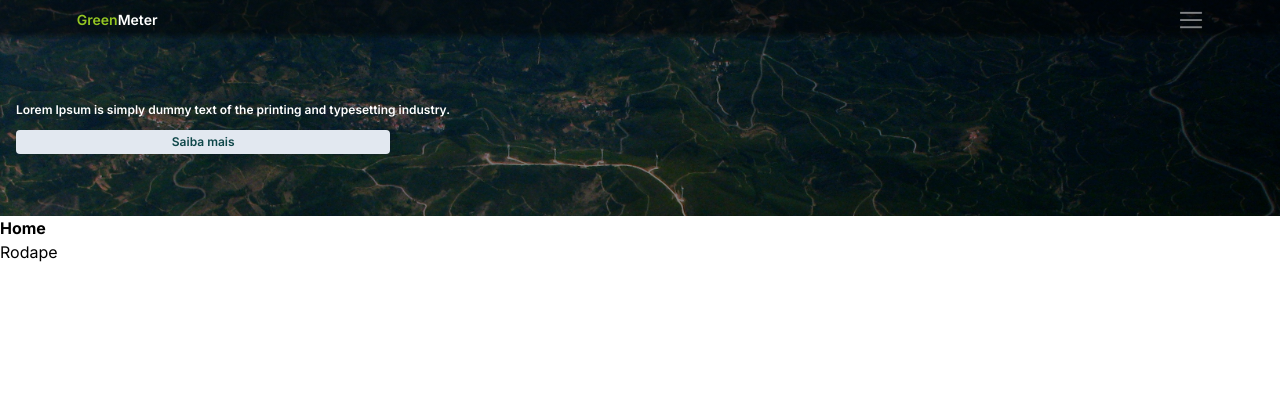
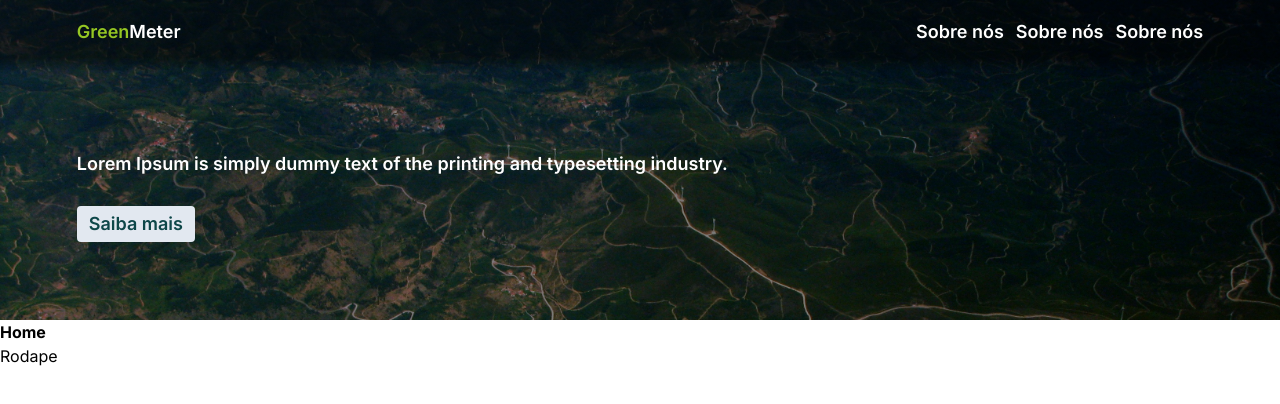
Before and after one commit to gs-2sem-quantumleap/gs-2sem-front, a Next.js app in the folder greenmeter-gs/: page / in a window 1280 px wide. Shown: the top 404 px of the page. Built offline with nearby package versions, Linux system fonts and the light colour scheme.

Commit message:
Hero e cabeçalho formatado em todos os breakpoints

```diff
--- a/greenmeter-gs/src/components/Cabecalho/Cabecalho.tsx
+++ b/greenmeter-gs/src/components/Cabecalho/Cabecalho.tsx
@@ -3,19 +3,25 @@ import Link from "next/link";
 
 export default function Cabecalho() {
   return (
-    <header className="bg-gradient-to-b from-black/50 from-80% text-white text-sm h-[5vh] flex justify-between items-center px-[6%]">
+    <header className="flex justify-between items-center bg-gradient-to-b from-black/50 from-80% text-white text-sm h-[5vh] px-[6%] pb-1 sm:h-[7vh] sm:[pt-3] sm:pb-2  sm:text-base md:text-lg lg:h-[9vh]">
       <h1 className="font-semibold">
         <span className="text-limao">Green</span>Meter
       </h1>
-      <Link href="" className="h-[60%] w-auto">
+      <Link href="" className="h-[50%] w-auto">
         <Image
           src="/img/icone-menu.png"
           alt="ícone de menu"
           width={200}
           height={100}
-          className="h-full w-auto"
+          className="h-full w-auto md:hidden"
         />
       </Link>
+      <div className="hidden md:flex gap-3">
+        <Link href="/sobre-nos" className="font-semibold">Sobre nós</Link>
+        <Link href="/sobre" className="font-semibold">Sobre nós</Link>
+        <Link href="/sobre" className="font-semibold">Sobre nós</Link>
+
+      </div>
     </header>
   );
 }
--- a/greenmeter-gs/src/components/Hero/Hero.tsx
+++ b/greenmeter-gs/src/components/Hero/Hero.tsx
@@ -2,12 +2,12 @@ import Cabecalho from "../Cabecalho/Cabecalho";
 
 export default function Hero() {
   return (
-    <div className="bg-hero bg-cover h-[27vh]">
+    <div className="bg-hero bg-cover h-[27vh] sm:h-[35vh] lg:h-[40vh]">
       <div className="h-full w-full bg-black/50">
         <Cabecalho/>
-        <div className="flex flex-col gap-3 justify-center font-semibold text-white h-[22vh] px-4 text-xs">
+        <div className="flex flex-col gap-3 justify-center font-semibold text-white  px-4 text-xs sm:text-base sm:gap-7 sm:px-7 md:text-lg md:px-[6%] h-[22vh] sm:h-[28vh] lg:h-[31vh] ">
           <div className="w-[60%]">Lorem Ipsum is simply dummy text of the printing and typesetting industry. </div>
-          <div className="rounded text-musgo text-center px-1 py-1 bg-slate-200 w-[30%] ">
+          <div className="rounded text-musgo text-center px-3 py-1 bg-slate-200 w-fit">
             Saiba mais
           </div>
         </div>
```
Also changed, not shown: greenmeter-gs/src/app/sobre-nos/page.tsx (added).
